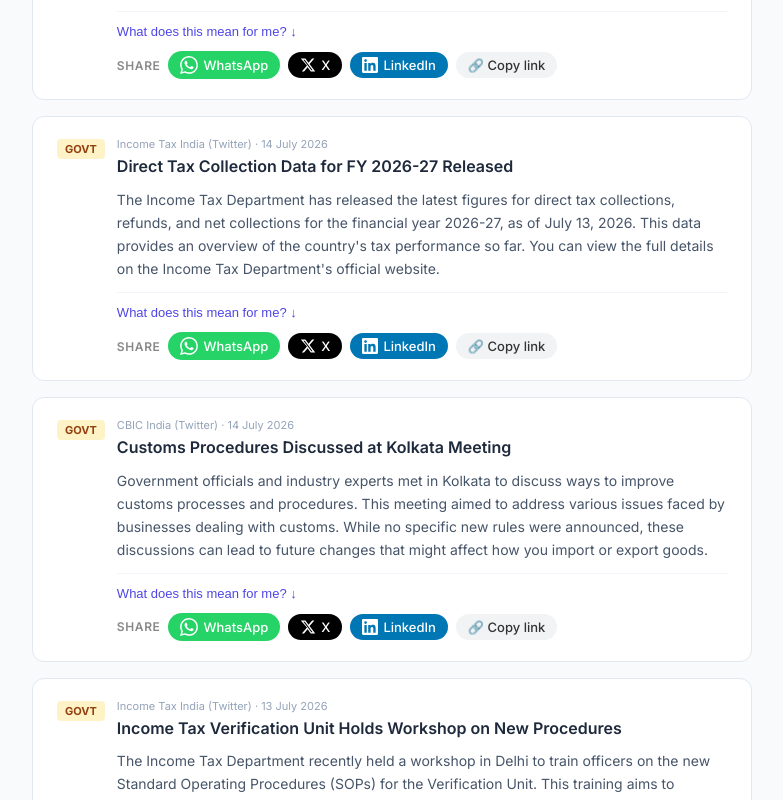
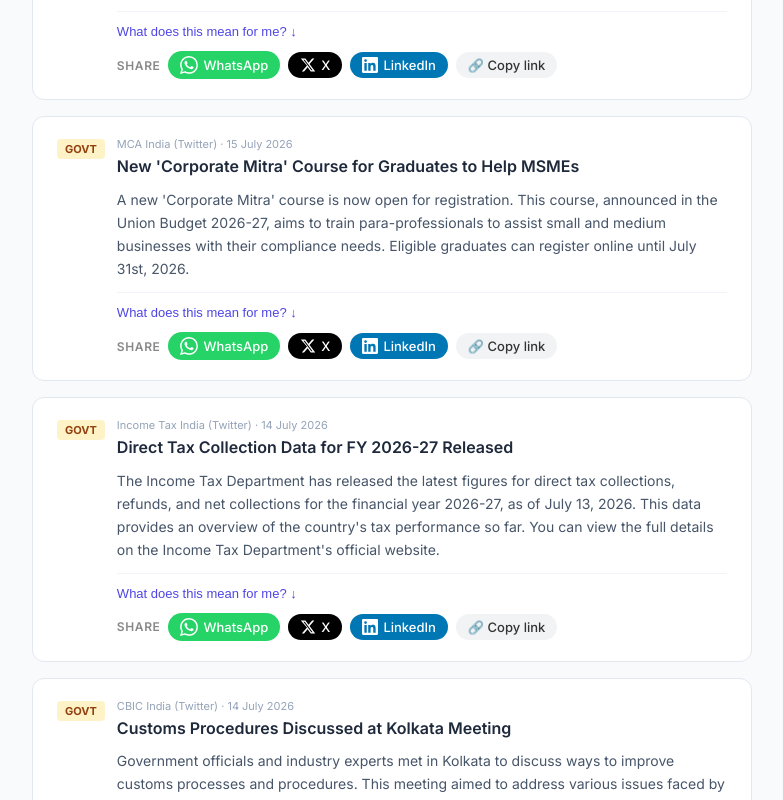
Before and after one commit to jaysuthar1993-synergy/synergy-public-site, a Next.js app: page /updates in a window 1280 px wide. Shown: the part 900-1700 px from the top of the page, without its empty margins (248-1031 px from the left). Built offline with nearby package versions, Linux system fonts and the light colour scheme.

Commit message:
feat(updates): publish approved update - New 'Corporate Mitra' Course for Graduates to Help MSMEs

```diff
--- a/src/data/updatesData.js
+++ b/src/data/updatesData.js
@@ -332,6 +332,22 @@ export const updates = [
     url: 'https://nitter.net/IncomeTaxIndia/status/2077265896528281607#m',
     relatedSlug: '',
   },
+  {
+    id: 'mca-india-twitter-2026-07-15-new-corporate-mitra-course-f',
+    type: 'govt',
+    title: 'New \'Corporate Mitra\' Course for Graduates to Help MSMEs',
+    source: 'MCA India (Twitter)',
+    date: '2026-07-15',
+    summary: 'A new \'Corporate Mitra\' course is now open for registration. This course, announced in the Union Budget 2026-27, aims to train para-professionals to assist small and medium businesses with their compliance needs. Eligible graduates can register online until July 31st, 2026.',
+    keyPoints: [
+      { label: 'Registration Period', text: 'Register for the \'Corporate Mitra\' course between July 15th and July 31st, 2026.' },
+      { label: 'Purpose of Course', text: 'The course will create para-professionals to support MSMEs with their compliance.' },
+      { label: 'Who Can Register', text: 'Eligible graduates can apply for this new training program.' },
+    ],
+    tallyImpact: '',
+    url: 'https://nitter.net/MCA21India/status/2077410067159400636#m',
+    relatedSlug: '',
+  },
 ];
 
 export function getRecentUpdates(limit = 20) {
```
